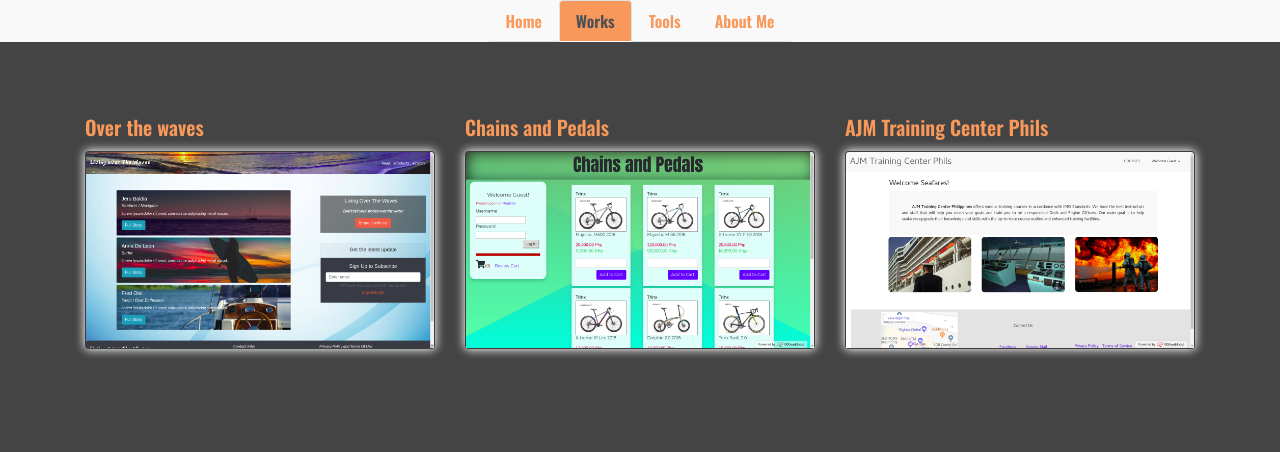
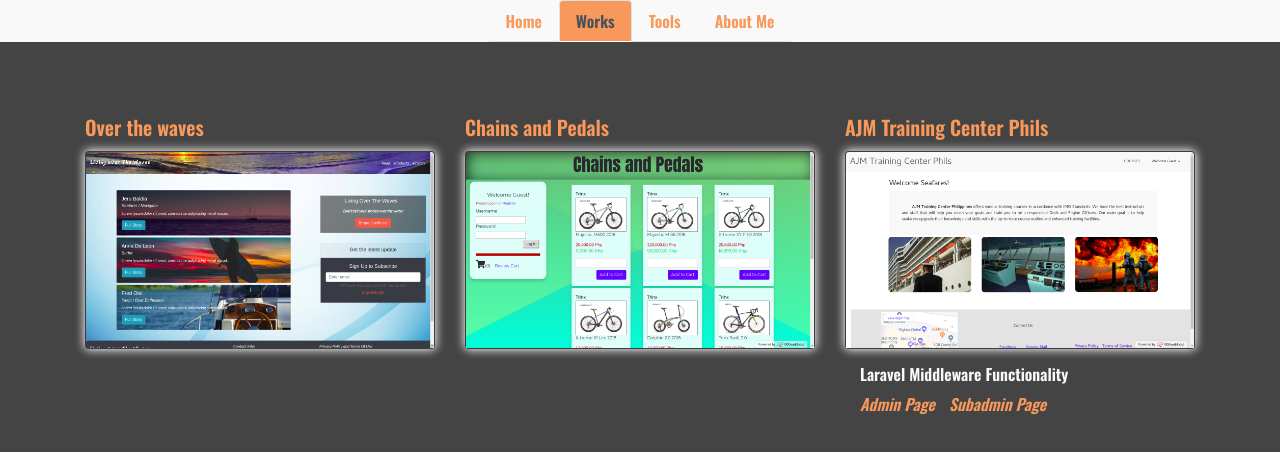
Before and after one commit to jerud3v/portfolio, a plain HTML site: page index.html in a window 1280 px wide. Both pictures are taken after a click on the tab "Works". Drawn offline with nearby package versions, Linux system fonts and the light colour scheme.

Commit message:
added link to test laravel middleware

```diff
--- a/index.html
+++ b/index.html
@@ -113,10 +113,24 @@
 						<div class="card-img-overlay d-none" id="caps3ol">
 							<div class="card-body">
 						   		<h6 class="card-text"><em>Capstone 3 Project</em><br>Secured Dynamic Enrollment System / Full Function</h6>
-						   		<p class="card-text"><small>PHP, Laravel (Cross-site request forgery, Migration, Schema, Seeding, Middleware, Scout and Carbon), CSS, Metro UI, API (Google, Facebook, Algolia), jQuery, ERD and MySQL</small></p>
+						   		<p class="card-text"><small>PHP, Laravel (Cross-site request forgery, Migration, Schema, Seeding, Middleware, Scout and Carbon), CSS, Metro UI, API and oAuth (Google, Facebook, Algolia), jQuery, Data Tables, ERD and MySQL</small></p>
 						  	</div>
 						</div>
 					</div>
+
+				  	<div class="container mt-3">
+				  		<h6>Laravel Middleware Functionality</h6>
+
+						<ul class="bg-transparent">
+				  			<li class="list-inline-item">
+				  				<em><a href="https://ajmtcphils.000webhostapp.com/admin" target="_blank">Admin Page</a></em>
+				  			</li>
+
+				  			<li class="list-inline-item">
+				  				<em><a href="https://ajmtcphils.000webhostapp.com/enrollments" target="_blank">Subadmin Page</a></em>
+				  			</li>
+				  		</ul>
+				  	</div>
 				</div>
 
 			</div>
```
